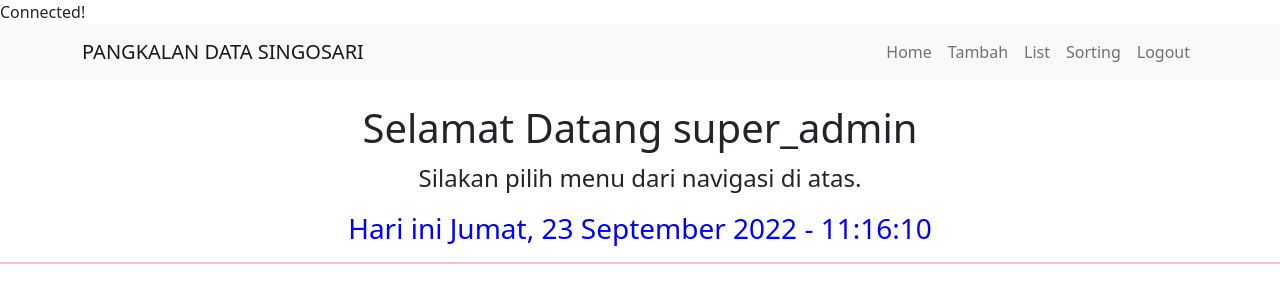
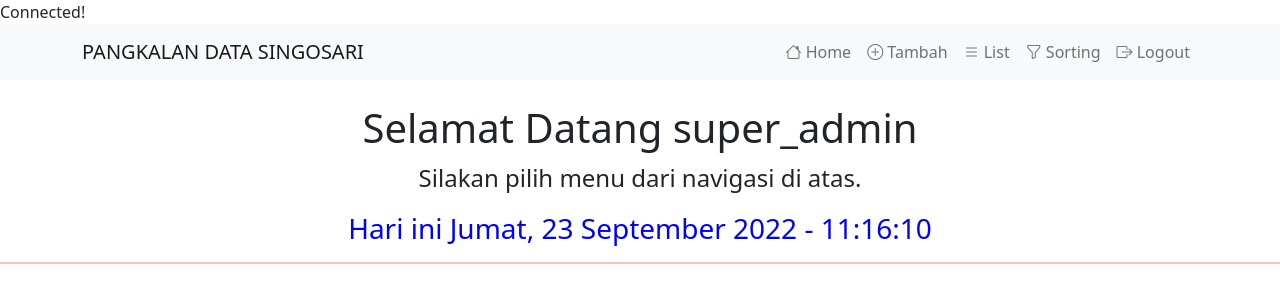
Before and after one commit to yanottamao/sorting-siswa, a PHP site: page /home.php in a window 1280 px wide. Shown: the top 303 px of the page. Run offline with PHP 8.4, Linux system fonts and the light colour scheme; a user stored in the database is signed in; some libraries are stand-ins or nearby versions.

Commit message:
feat: mengubah tampilan

```diff
--- a/home.php
+++ b/home.php
@@ -7,17 +7,7 @@ include 'session.php';
 $username = $_SESSION['username'];
 $userID = $_SESSION['userID'];
 ?>
-<!DOCTYPE html>
-<html>
 
-<head>
-    <link rel="stylesheet" type="text/css" href="mycss.css">
-    <title>
-        This is Sample
-    </title>
-</head>
-
-<body>
 <div id="body">
     <div id="content" class="text-center">
         <h1>Selamat Datang <?php echo $username; ?></h1>
--- a/inc/header.php
+++ b/inc/header.php
@@ -25,26 +25,26 @@
     <!-- navbar -->
     <nav class="navbar navbar-expand-sm navbar-light bg-light mb-4">
         <div class="container">
-            <a class="navbar-brand" href="#">PANGKALAN DATA SINGOSARI</a>
+            <a class="navbar-brand" href="home.php">PANGKALAN DATA SINGOSARI</a>
             <button class="navbar-toggler" type="button" data-bs-toggle="collapse" data-bs-target="#navbarNav" aria-controls="navbarNav" aria-expanded="false" aria-label="Toggle navigation">
                 <span class="navbar-toggler-icon"></span>
             </button>
             <div class="collapse navbar-collapse" id="navbarNav">
                 <ul class="navbar-nav ms-auto">
                     <li class="nav-item">
-                        <a class="nav-link" href="/sorting-siswa-v4/home.php">Home</a>
+                        <a class="nav-link" href="/sorting-siswa-v4/home.php"><i class="bi bi-house"></i> Home</a>
                     </li>
                     <li class="nav-item">
-                        <a class="nav-link" href="/sorting-siswa-v4/tambah.php">Tambah</a>
+                        <a class="nav-link" href="/sorting-siswa-v4/tambah.php"><i class="bi bi-plus-circle"></i> Tambah</a>
                     </li>
                     <li class="nav-item">
-                        <a class="nav-link" href="/sorting-siswa-v4/list.php">List</a>
+                        <a class="nav-link" href="/sorting-siswa-v4/list.php"><i class="bi bi-list"></i> List</a>
                     </li>
                     <li class="nav-item">
-                        <a class="nav-link" href="/sorting-siswa-v4/sorting.php">Sorting</a>
+                        <a class="nav-link" href="/sorting-siswa-v4/sorting.php"><i class="bi bi-funnel"></i> Sorting</a>
                     </li>
                     <li class="nav-item">
-                        <a class="nav-link" href="/sorting-siswa-v4/<?php echo $akun ?>.php"><?php echo ucfirst($akun); ?></a>
+                        <a class="nav-link" href="/sorting-siswa-v4/<?php echo $akun ?>.php"><i class="bi bi-box-arrow-right"></i> <?php echo ucfirst($akun); ?></a>
                     </li>
                 </ul>
             </div>
--- a/index.php
+++ b/index.php
@@ -30,7 +30,7 @@
             <p class="lead mb-4">Untuk melakukan penambahan dan melihat data yang sudah ada di database, silakan melakukan login terlebih dahulu.</p>
             <div class="d-grid gap-2 d-sm-flex justify-content-sm-center">
                 <a href="login.php"><button type="button" class="btn btn-primary btn-lg px-4 gap-3">Login</button></a>
-                <button type="button" class="btn btn-outline-secondary btn-lg px-4">Jadwal Pelatihan</button>
+                <button type="button" class="btn btn-outline-secondary btn-lg px-4">Informasi Pelatihan</button>
             </div>
         </div>
     </div>
```
Lines whose indentation alone changed are shown as unchanged.
